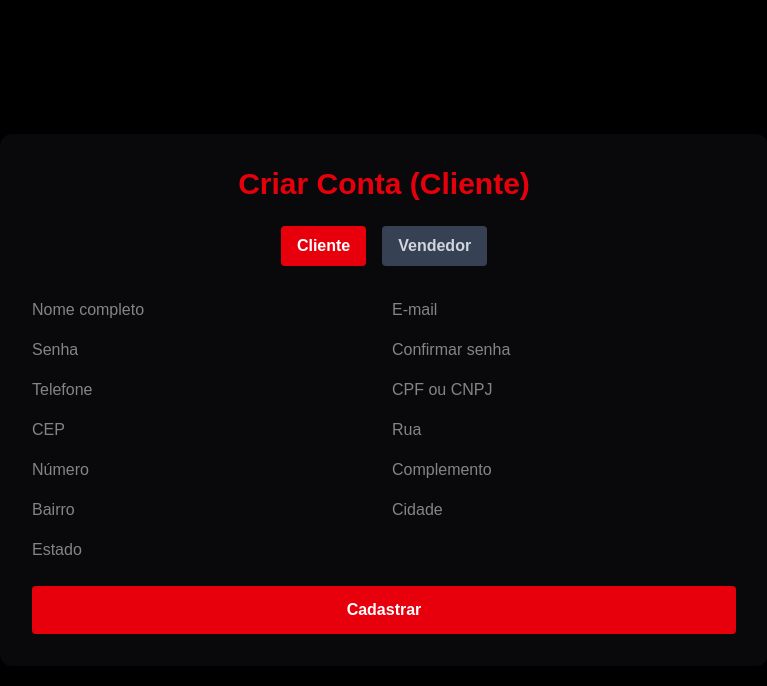
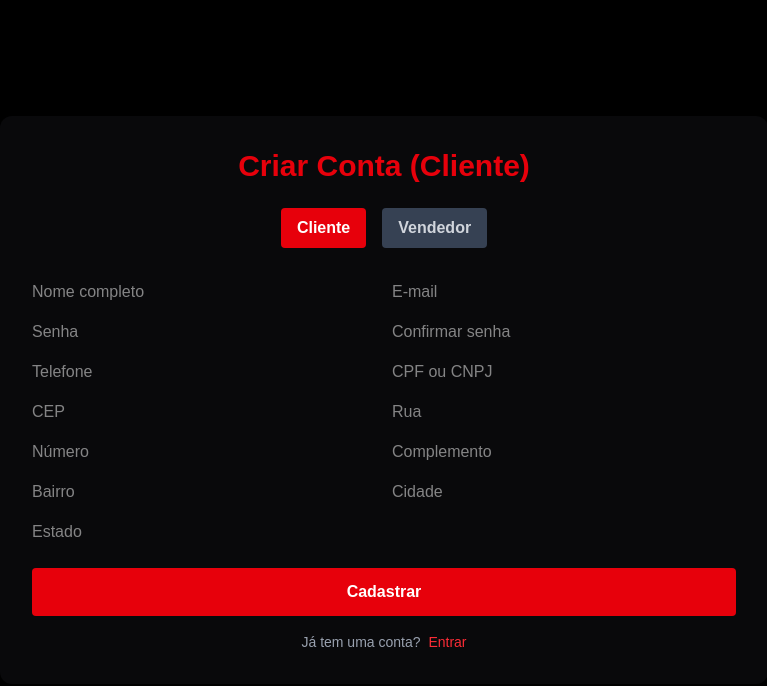
Before and after one commit to GhostS1x/vanguard-motors, a Next.js app: page /pages/register in a window 1280 px wide. Shown: the top 686 px of the page, without its empty margins (256-1023 px from the left). Built offline with nearby package versions, Linux system fonts and the light colour scheme.

Commit message:
alterando as cores da area logada

```diff
--- a/src/app/pages/dashboard/customer/page.jsx
+++ b/src/app/pages/dashboard/customer/page.jsx
@@ -9,7 +9,7 @@ export default function AreaCliente() {
   return (
     <main className="min-h-screen bg-black text-white flex">
       {/* Menu lateral */}
-      <aside className="hidden md:flex flex-col w-64 bg-gray-900 p-6 border-r border-gray-800">
+      <aside className="hidden md:flex flex-col w-64 bg-zinc-900 p-6 border-r border-gray-800">
         <h2 className="text-2xl font-bold text-red-600 mb-8">Minha Conta</h2>
         <MenuItem
           icone={<ClipboardList size={20} />}
@@ -58,7 +58,7 @@ function MenuItem({ texto, icone, onClick, ativo, danger }) {
           ? "bg-red-600 text-white"
           : danger
           ? "text-red-500 hover:bg-red-950"
-          : "text-gray-300 hover:bg-gray-800"
+          : "text-gray-300 hover:bg-zinc-800"
       }`}
     >
       {icone}
--- a/src/app/pages/dashboard/seller/page.jsx
+++ b/src/app/pages/dashboard/seller/page.jsx
@@ -15,7 +15,7 @@ export default function PainelVendedor() {
   return (
     <main className="min-h-screen bg-black text-white flex">
       {/* Menu lateral */}
-      <aside className="hidden md:flex flex-col w-64 bg-gray-900 p-6 border-r border-gray-800">
+      <aside className="hidden md:flex flex-col w-64 bg-zinc-900 p-6 border-r border-zinc-800">
         <h2 className="text-2xl font-bold text-red-600 mb-8">Painel do Vendedor</h2>
 
         <MenuItem
@@ -73,7 +73,7 @@ function MenuItem({ texto, icone, onClick, ativo, danger }) {
           ? "bg-red-600 text-white"
           : danger
           ? "text-red-500 hover:bg-red-950"
-          : "text-gray-300 hover:bg-gray-800"
+          : "text-gray-300 hover:bg-zinc-800"
       }`}
     >
       {icone}
--- a/src/app/pages/login/page.jsx
+++ b/src/app/pages/login/page.jsx
@@ -1,26 +1,19 @@
 "use client"
 
+import Link from "next/link";
 import { useState } from "react";
 
 export default function LoginPage() {
-  const [isRegister, setIsRegister] = useState(false);
-  const toggleMode = () => setIsRegister(!isRegister);
+  const [isRegister] = useState(false);
 
   return (
     <main className="min-h-screen flex items-center justify-center bg-black px-4">
       <div className="w-full max-w-md bg-zinc-950 p-8 rounded-xl shadow-xl">
         <h1 className="text-3xl font-bold text-red-600 mb-6 text-center">
-          {isRegister ? "Criar Conta" : "Entrar"}
+          Entrar
         </h1>
 
         <form className="space-y-4">
-          {isRegister && (
-            <input
-              type="text"
-              placeholder="Nome completo"
-              className="w-full px-4 py-2 bg-gray-800 text-white rounded border border-gray-700 focus:outline-red-500"
-            />
-          )}
 
           <input
             type="email"
@@ -34,14 +27,6 @@ export default function LoginPage() {
             className="w-full px-4 py-2 bg-gray-800 text-white rounded border border-gray-700 focus:outline-red-500"
           />
 
-          {isRegister && (
-            <input
-              type="password"
-              placeholder="Confirmar senha"
-              className="w-full px-4 py-2 bg-gray-800 text-white rounded border border-gray-700 focus:outline-red-500"
-            />
-          )}
-
           <button
             type="submit"
             className="w-full py-3 bg-red-600 hover:bg-red-700 text-white rounded font-semibold transition"
@@ -52,13 +37,13 @@ export default function LoginPage() {
 
         <p className="text-sm text-gray-400 mt-4 text-center">
           {isRegister ? "Já tem uma conta?" : "Ainda não tem uma conta?"}{" "}
-          <button
+          <Link
             type="button"
-            onClick={toggleMode}
+            href="/pages/register"
             className="text-red-500 hover:underline ml-1"
           >
-            {isRegister ? "Entrar" : "Criar conta"}
-          </button>
+            {isRegister ? "Entrar" : "Cadastrar"}
+          </Link>
         </p>
       </div>
     </main>
--- a/src/app/pages/register/page.jsx
+++ b/src/app/pages/register/page.jsx
@@ -1,9 +1,11 @@
-"use client"
+"use client";
 
+import Link from "next/link";
 import { useState } from "react";
 
 export default function CadastroPage() {
   const [tipoConta, setTipoConta] = useState("cliente");
+  const [isRegister] = useState(false);
 
   const isVendedor = tipoConta === "vendedor";
 
@@ -83,6 +85,16 @@ export default function CadastroPage() {
         >
           Cadastrar
         </button>
+        <p className="text-sm text-gray-400 mt-4 text-center">
+          {isRegister ? "Ainda não tem uma conta?" : "Já tem uma conta?"}{" "}
+          <Link
+            type="button"
+            href="/pages/login"
+            className="text-red-500 hover:underline ml-1"
+          >
+            {isRegister ? "Cadastrar" : "Entrar"}
+          </Link>
+        </p>
       </div>
 
       {/* Tailwind style shortcut */}
```
